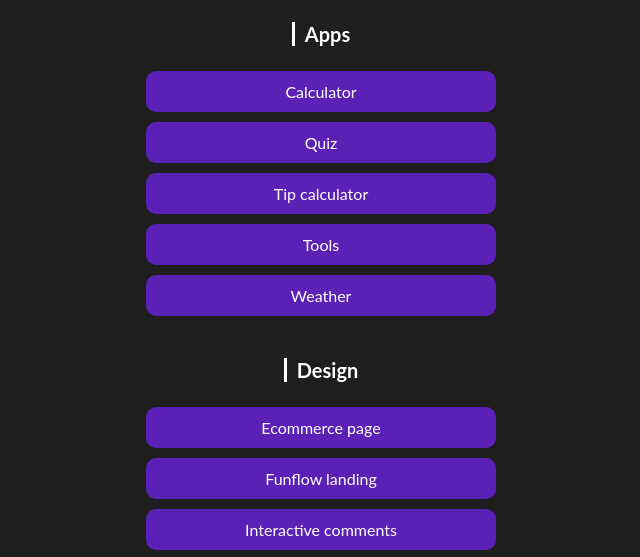
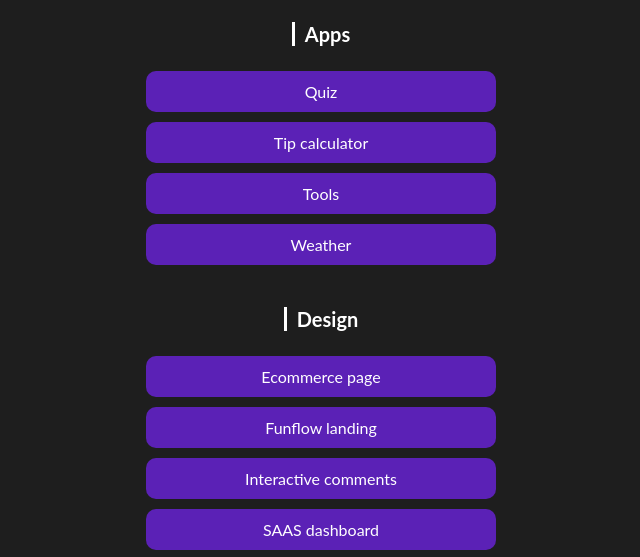
Before and after one commit to huffmanks/portfolio, a plain HTML site: page index.html in a window 1280 px wide. Shown: the part 232-789 px from the top of the page, without its empty margins (319-959 px from the left). Drawn offline with Linux system fonts and the light colour scheme.

Commit message:
removed old calc link

```diff
--- a/index.html
+++ b/index.html
@@ -20,8 +20,8 @@
         </div>
         <div class="link-bio--links">
             <div class="link-bio--category">Apps</div>
-            <a class="link-bio--link" href="/projects/apps/calculator">Calculator</a>
             <a class="link-bio--link" href="/projects/apps/quiz">Quiz</a>
+            <!-- <a class="link-bio--link" href="">Slack clone</a> -->
             <a class="link-bio--link" href="/projects/apps/tip-calculator">Tip calculator</a>
             <a class="link-bio--link" href="https://tools.huffmanks.com" target="_blank" rel="noopener">Tools</a>
             <a class="link-bio--link" href="/projects/apps/weather">Weather</a>
```
